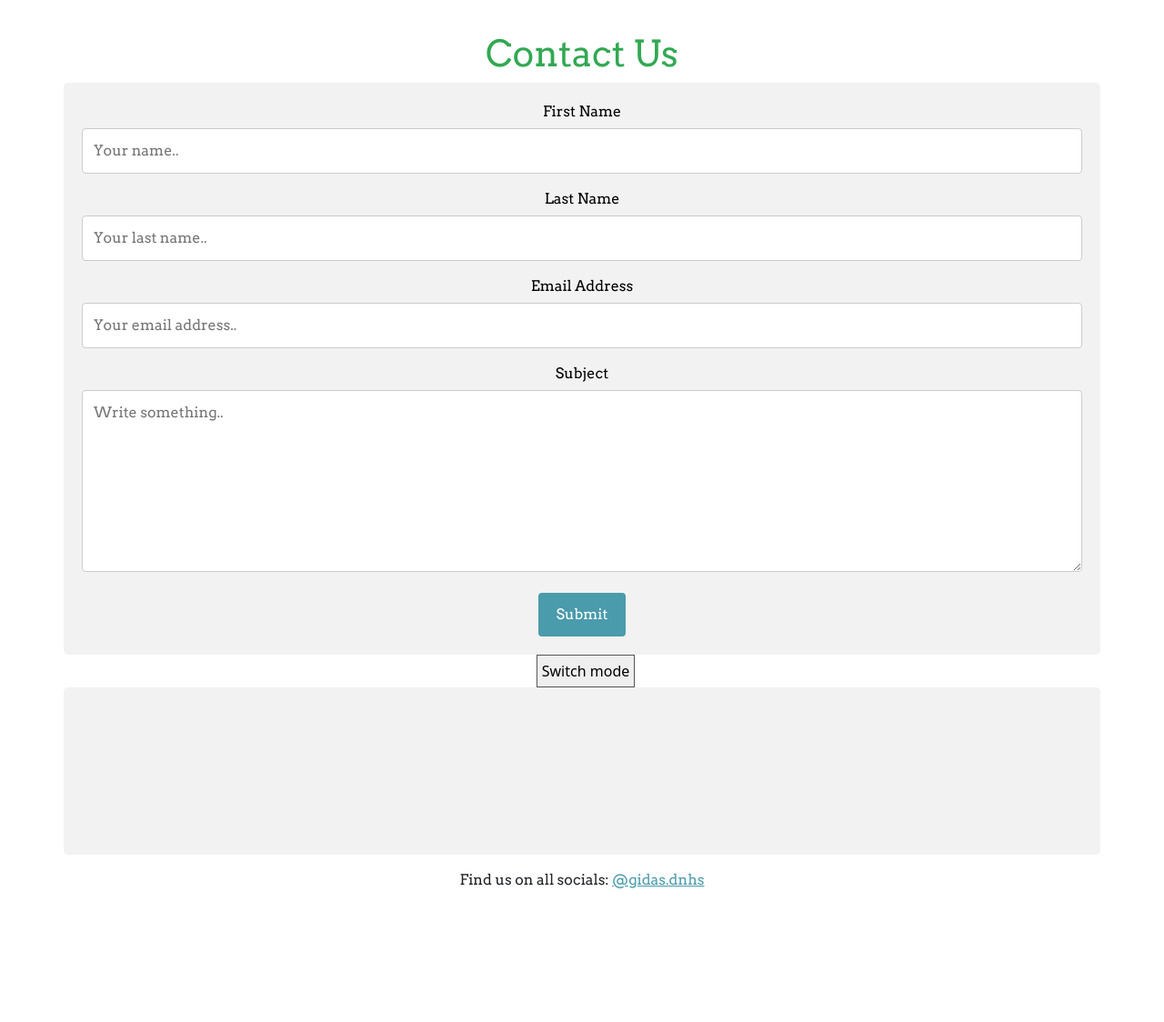
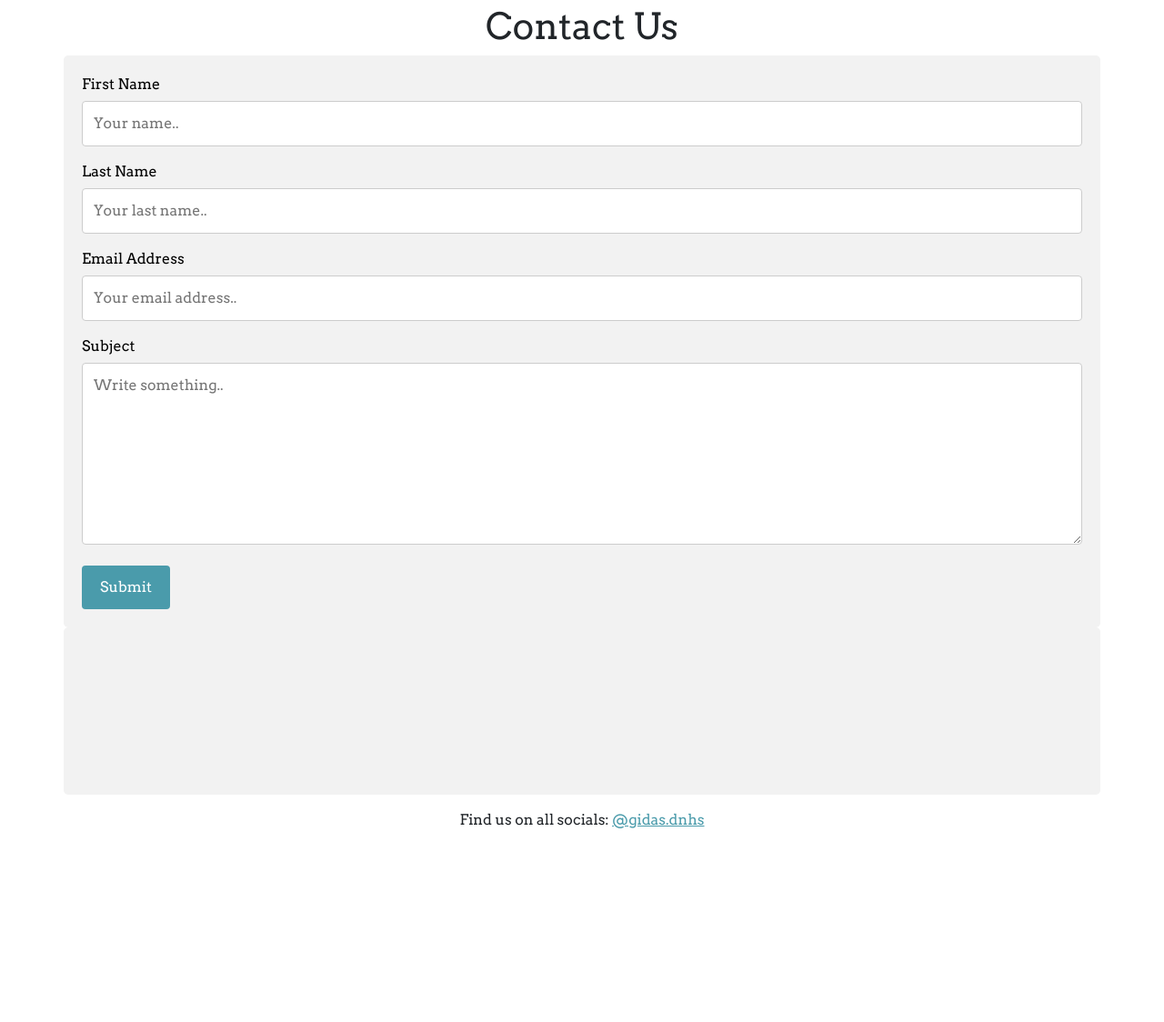
Before and after one commit to VidhiKulkarni/teamlace, a Flask app: page /contact in a window 1280 px wide. Shown: the part 531-1655 px from the top of the page at 91% size. After the commit the page ends 1442 px from the top, so only its background shows below. Run offline with Flask 2, Linux system fonts and the light colour scheme; some libraries are stand-ins or nearby versions.

Commit message:
Update contact.html

```diff
--- a/templates/contact.html
+++ b/templates/contact.html
@@ -64,37 +64,4 @@
         </form>
 
     </div>
-    <title>Dark Mode</title>
-
-    <style>
-        body{
-            padding:0% 3% 10% 3%;
-            text-align:center;
-        }
-        h1{
-            color: #32a852;
-            margin-top:30px;
-        }
-
-        button{
-            cursor: pointer;
-            border: 1px solid #555;
-            text-align: center;
-            padding: 5px;
-            margin-left: 8px;
-        }
-        .dark{
-            background-color: #222;
-            color: #e6e6e6;
-        }
-    </style>
-    </head>
-    <button onclick="myFunction()">Switch mode</button>
-
-    <script>
-        function myFunction() {
-            var element = document.body;
-            element.classList.toggle("dark");
-        }
-    </script>
 {% endblock %}
```
